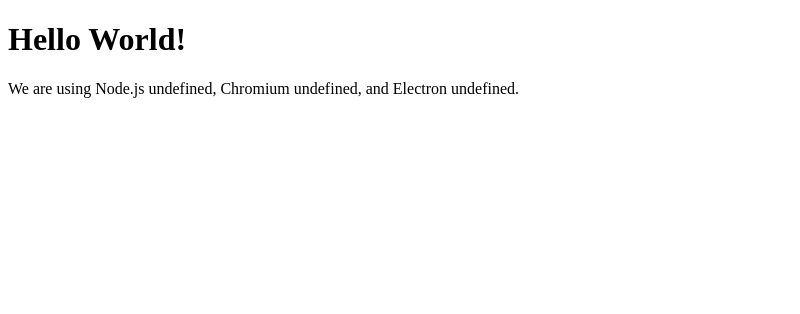
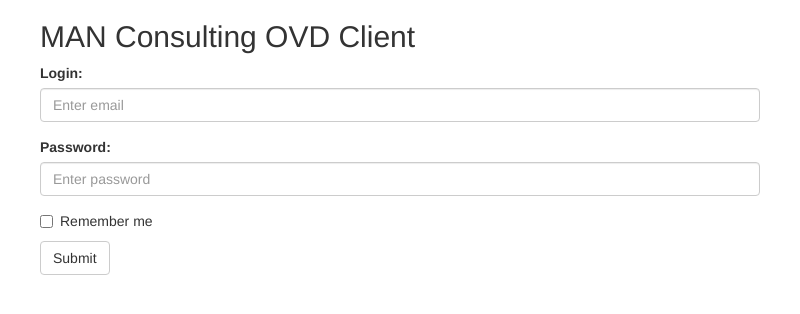
Before and after one commit to bacgroup/man_ovd_client, an Electron app: page index.html in a window 800 px wide. Drawn offline with nearby package versions, Linux system fonts and the light colour scheme.

Commit message:
[IMP] Login feature

```diff
--- a/index.html
+++ b/index.html
@@ -1,19 +1,54 @@
 <!DOCTYPE html>
-<html>
+<html lang="en">
   <head>
-    <meta charset="UTF-8">
-    <title>Hello World!</title>
+    <meta charset="utf-8">
+    <meta http-equiv="X-UA-Compatible" content="IE=edge">
+    <meta name="viewport" content="width=device-width, initial-scale=1">
+    <!-- The above 3 meta tags *must* come first in the head; any other head content must come *after* these tags -->
+
+    <title>MAN OVD Client</title>
+
+    <!-- Latest compiled and minified CSS -->
+    <link rel="stylesheet" href="https://maxcdn.bootstrapcdn.com/bootstrap/3.3.7/css/bootstrap.min.css">
+
+    <!-- jQuery library -->
+    <script src="https://ajax.googleapis.com/ajax/libs/jquery/3.2.1/jquery.min.js"></script>
+
+    <!-- Latest compiled JavaScript -->
+    <script src="https://maxcdn.bootstrapcdn.com/bootstrap/3.3.7/js/bootstrap.min.js"></script>
+
+
+
   </head>
   <body>
-    <h1>Hello World!</h1>
-    <!-- All of the Node.js APIs are available in this renderer process. -->
-    We are using Node.js <script>document.write(process.versions.node)</script>,
-    Chromium <script>document.write(process.versions.chrome)</script>,
-    and Electron <script>document.write(process.versions.electron)</script>.
+
+
+<div class="container">
+  <h2>MAN Consulting OVD Client</h2>
+  <form action="/action_page.php">
+    <div class="form-group">
+      <label for="email">Login:</label>
+      <input type="email" class="form-control" id="email" placeholder="Enter email" name="email">
+    </div>
+    <div class="form-group">
+      <label for="pwd">Password:</label>
+      <input type="password" class="form-control" id="pwd" placeholder="Enter password" name="pwd">
+    </div>
+    <div class="checkbox">
+      <label><input type="checkbox" name="remember"> Remember me</label>
+    </div>
+    <button type="submit" class="btn btn-default">Submit</button>
+  </form>
+</div>
+
+
+
   </body>
 
   <script>
     // You can also require other files to run in this process
     require('./renderer.js')
   </script>
+
+
 </html>
```
